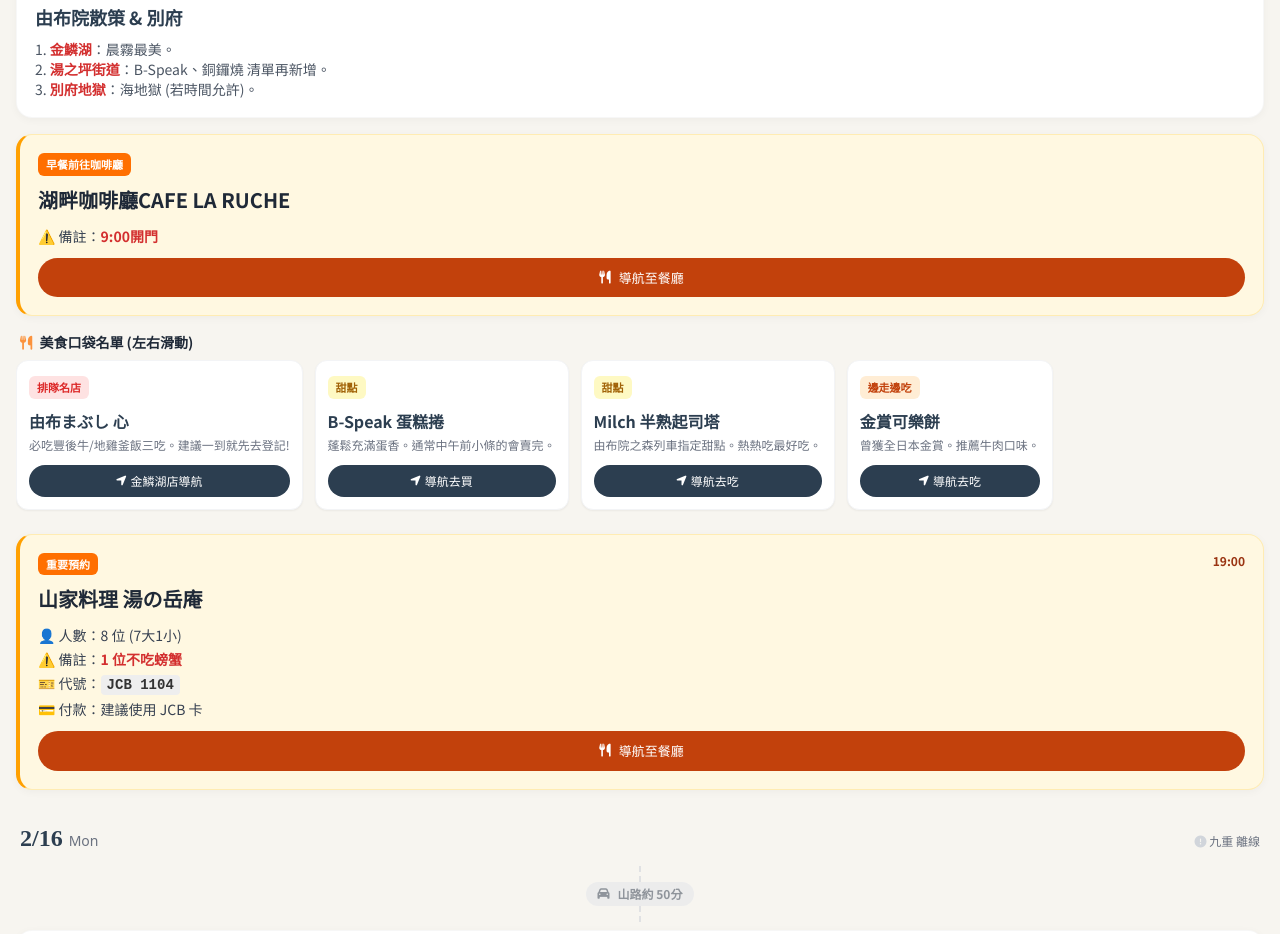
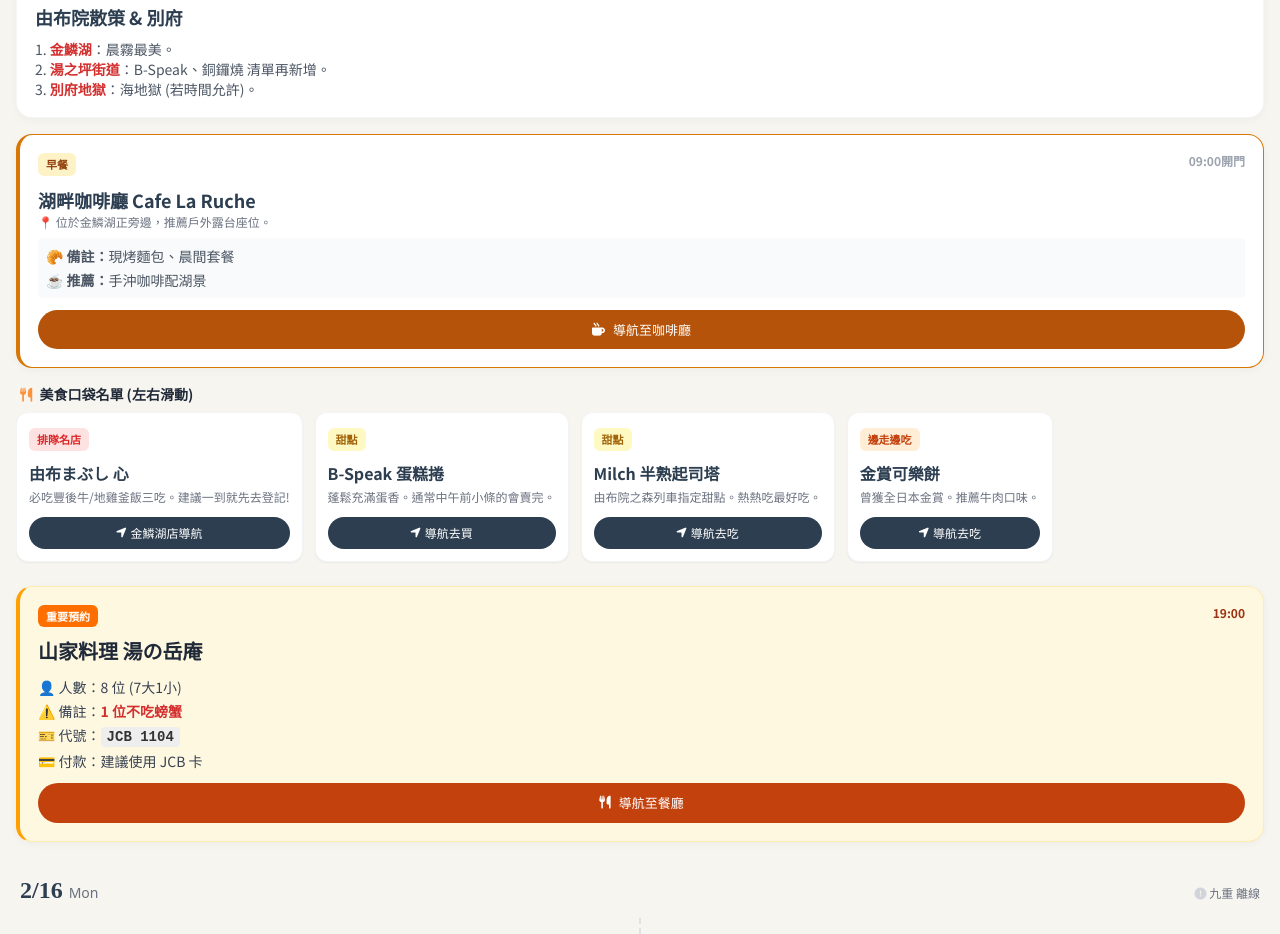
Before and after one commit to eatingyang/eating2926, a plain HTML site: page index.html in a window 1280 px wide. Shown: the part 1004-1938 px from the top of the page. Drawn offline with nearby package versions, Linux system fonts and the light colour scheme; no server answers.

Commit message:
Update index.html

```diff
--- a/index.html
+++ b/index.html
@@ -225,16 +225,19 @@
                     3. <span class="highlight">別府地獄</span>：海地獄 (若時間允許)。
                 </p>
             </div>
-            <div class="card card-res">
+            <div class="card border-l-4 border-amber-600">
                 <div class="flex justify-between items-start">
-                    <span class="tag tag-res">早餐前往咖啡廳</span>
+                    <span class="tag tag-food bg-amber-100 text-amber-800">早餐</span>
+                    <span class="text-xs font-bold text-gray-400">09:00開門</span>
                 </div>
-                <h3 class="font-bold text-xl mt-1 text-gray-800">湖畔咖啡廳CAFE LA RUCHE</h3>
-                <div class="mt-3 text-sm text-gray-700 space-y-1">
-                    <p>⚠️ 備註：<span class="highlight">9:00開門</span></p>
+                <h3 class="font-bold text-lg mt-1">湖畔咖啡廳 Cafe La Ruche</h3>
+                <p class="text-xs text-gray-500 mb-2">📍 位於金鱗湖正旁邊，推薦戶外露台座位。</p>
+                <div class="mt-2 text-sm text-gray-600 space-y-1 bg-gray-50 p-2 rounded">
+                    <p>🥐 <b>備註：</b>現烤麵包、晨間套餐</p>
+                    <p>☕ <b>推薦：</b>手沖咖啡配湖景</p>
                 </div>
-                <a href="https://www.google.com/maps/search/?api=1&query=Cafe La Ruche" target="_blank" class="btn-nav bg-orange-700">
-                    <i class="fas fa-utensils mr-2"></i> 導航至餐廳
+                <a href="https://maps.app.goo.gl/yPzTqESMAvigmxfr7" target="_blank" class="btn-nav bg-amber-700">
+                    <i class="fas fa-mug-hot mr-2"></i> 導航至咖啡廳
                 </a>
             </div>
               <div class="mb-4">
```
